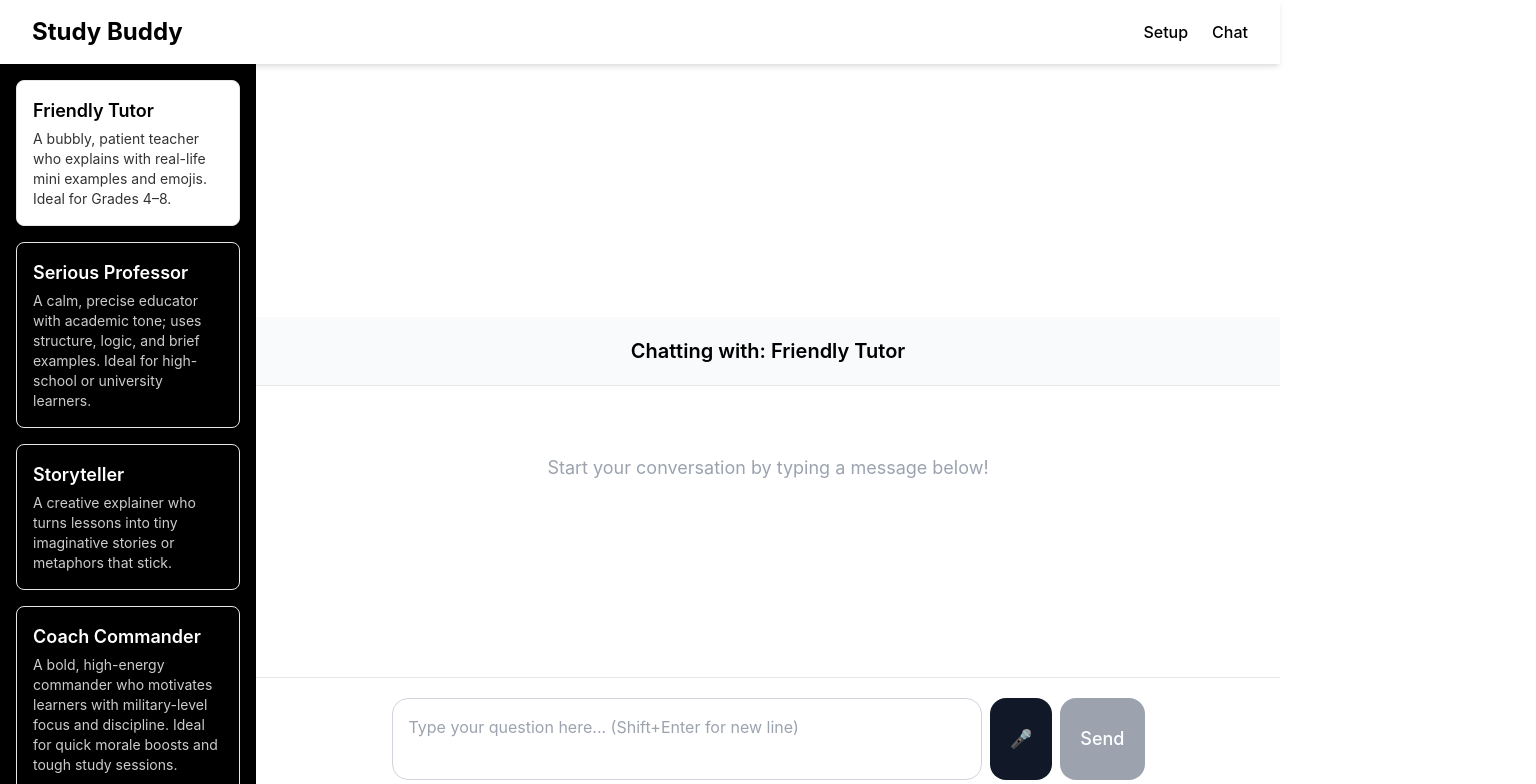
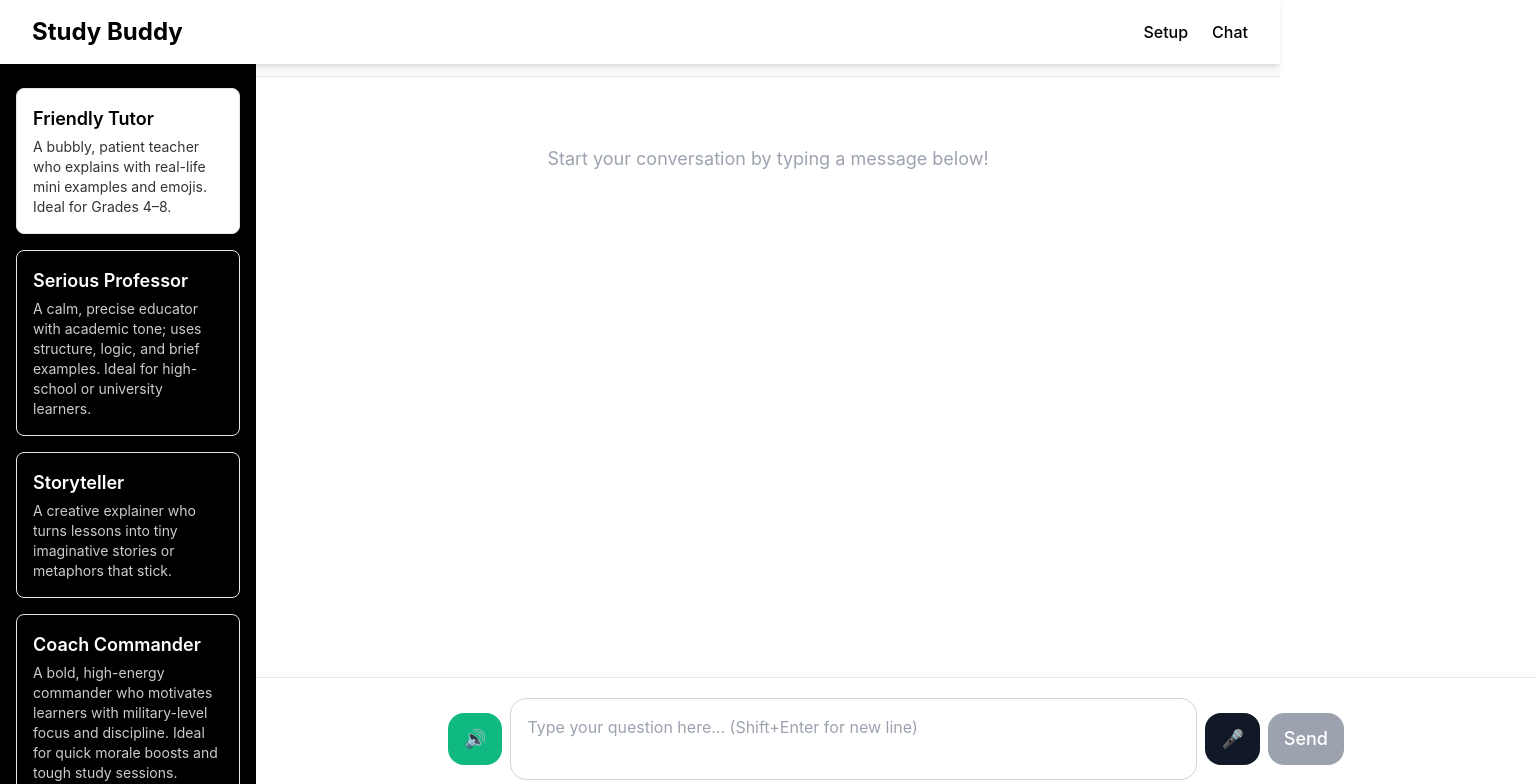
Before and after one commit to chrls04/learning-assistant, a React (Vite) app in the folder study-buddy/frontend/: page /personalities in a window 1280 px wide. Both pictures are taken after a click on the element 128 px from the left and 153 px from the top of the page. Shown: the top 784 px of the page, 1536 px wide, since content can reach past the window. Built offline with nearby package versions, Linux system fonts and the light colour scheme.

Commit message:
added audio playback button

```diff
--- a/study-buddy/frontend/src/components/PersonalitiesPage.jsx
+++ b/study-buddy/frontend/src/components/PersonalitiesPage.jsx
@@ -16,9 +16,9 @@ export default function PersonalitiesPage() {
 
   return (
     <div className="relative min-h-screen flex bg-white text-black">
-      {/* Sidebar */}
-      <aside className="w-64 bg-black text-white flex flex-col p-4 space-y-4 overflow-y-auto">
-        <h2 className="text-2xl font-bold mb-4">Personalities</h2>
+      {/* Sidebar - Fixed with independent scroll */}
+      <aside className="fixed left-0 top-0 h-screen w-64 bg-black text-white flex flex-col p-4 space-y-4 overflow-y-auto z-40">
+        <h2 className="text-2xl font-bold mb-4 sticky top-0 bg-black pb-2">Personalities</h2>
         {personalities.map((p) => (
           <div
             key={p.key}
--- a/study-buddy/frontend/src/components/chatbox.jsx
+++ b/study-buddy/frontend/src/components/chatbox.jsx
@@ -25,6 +25,8 @@ export default function ChatBox({ selectedPersonality }) {
   const [chatHistory, setChatHistory] = useState([]);
   const [isLoading, setIsLoading] = useState(false);
   const [isListening, setIsListening] = useState(false);
+  const [isPlayingAudio, setIsPlayingAudio] = useState(false);
+  const [autoPlayAudio, setAutoPlayAudio] = useState(true); // Toggle for auto-play
 
   // Initialize speech recognition
   useEffect(() => {
@@ -123,10 +125,18 @@ export default function ChatBox({ selectedPersonality }) {
   };
 
   const generateAudio = async (text) => {
-    if (!ELEVEN_LABS_API_KEY) return null;
+    if (!ELEVEN_LABS_API_KEY) {
+      console.warn('Eleven Labs API key not found - skipping audio generation');
+      return null;
+    }
 
     const voiceId = PERSONALITY_VOICE_IDS[selectedPersonality];
-    if (!voiceId) return null;
+    if (!voiceId) {
+      console.warn(`No voice ID found for personality: ${selectedPersonality}`);
+      return null;
+    }
+
+    console.log('Generating audio for text length:', text.length);
 
     try {
       const response = await fetch(`https://api.elevenlabs.io/v1/text-to-speech/${voiceId}`, {
@@ -138,18 +148,25 @@ export default function ChatBox({ selectedPersonality }) {
         body: JSON.stringify({
           text: text,
           voice_settings: {},
+          model_id: "eleven_monolingual_v1",
           output_format: "mp3_44100_128"
         })
       });
 
       if (response.ok) {
         const audioBlob = await response.blob();
-        return URL.createObjectURL(audioBlob);
+        const audioUrl = URL.createObjectURL(audioBlob);
+        console.log('Audio generated successfully');
+        return audioUrl;
+      } else {
+        const errorText = await response.text();
+        console.error('Eleven Labs API error:', response.status, errorText);
+        return null;
       }
     } catch (error) {
       console.error("Audio generation error:", error);
+      return null;
     }
-    return null;
   };
 
   const handleSubmit = async () => {
@@ -176,8 +193,13 @@ export default function ChatBox({ selectedPersonality }) {
         audioUrl: audioUrl
       }]);
 
-      if (audioUrl && audioRef.current) {
+      console.log('Audio URL:', audioUrl ? 'Generated' : 'Not generated');
+
+      if (audioUrl && audioRef.current && autoPlayAudio) {
         audioRef.current.src = audioUrl;
+        audioRef.current.onplay = () => setIsPlayingAudio(true);
+        audioRef.current.onended = () => setIsPlayingAudio(false);
+        audioRef.current.onpause = () => setIsPlayingAudio(false);
         audioRef.current.play().catch(err => console.error("Audio playback error:", err));
       }
 
@@ -217,10 +239,25 @@ export default function ChatBox({ selectedPersonality }) {
     return getPersonality(selectedPersonality).name;
   };
 
+  const handlePlayLatestAudio = () => {
+    const latestMessageWithAudio = [...chatHistory].reverse().find(msg => msg.audioUrl);
+    if (latestMessageWithAudio && audioRef.current) {
+      audioRef.current.src = latestMessageWithAudio.audioUrl;
+      audioRef.current.play();
+    }
+  };
+
+  const handleStopAudio = () => {
+    if (audioRef.current) {
+      audioRef.current.pause();
+      audioRef.current.currentTime = 0;
+    }
+  };
+
   return (
     <div className="w-full h-screen flex flex-col">
       {/* Chat Header */}
-      <div className="p-5 border-b border-gray-200 bg-gray-50 text-center">
+      <div className="p-5 border-b border-gray-200 bg-gray-50 text-center ml-64">
         <h2 className="text-xl font-semibold text-black m-0">
           Chatting with: {getPersonalityName()}
         </h2>
@@ -231,12 +268,39 @@ export default function ChatBox({ selectedPersonality }) {
             {profile.grade && ` • Grade ${profile.grade}`}
           </p>
         )}
+
+        {/* Audio Controls */}
+        <div className="mt-2 flex justify-center gap-2">
+          {chatHistory.some(msg => msg.audioUrl) && (
+            <>
+              <button
+                onClick={handlePlayLatestAudio}
+                disabled={isPlayingAudio}
+                className={`px-3 py-1 text-sm rounded-lg ${
+                  isPlayingAudio
+                    ? 'bg-gray-300 text-gray-500 cursor-not-allowed'
+                    : 'bg-blue-500 text-white hover:bg-blue-600 cursor-pointer'
+                }`}
+              >
+                🔊 Play Latest Response
+              </button>
+              {isPlayingAudio && (
+                <button
+                  onClick={handleStopAudio}
+                  className="px-3 py-1 text-sm rounded-lg bg-red-500 text-white hover:bg-red-600 cursor-pointer"
+                >
+                  ⏸️ Stop Audio
+                </button>
+              )}
+            </>
+          )}
+        </div>
       </div>
 
       {/* Chat Messages */}
       <div
         ref={chatContainerRef}
-        className="flex-1 overflow-y-auto p-5 flex flex-col gap-4 bg-white"
+        className="flex-1 overflow-y-auto p-5 flex flex-col gap-4 bg-white ml-64"
       >
         {chatHistory.length === 0 && (
           <div className="text-center text-gray-400 mt-12 text-lg">
@@ -281,7 +345,21 @@ export default function ChatBox({ selectedPersonality }) {
       </div>
 
       {/* Input Area */}
-      <div className="sticky bottom-0 w-full flex justify-center p-5 bg-white border-t border-gray-200 z-50">
+      <div className="sticky bottom-0 w-full flex justify-center p-5 bg-white border-t border-gray-200 z-50 ml-64">
+        <div className="flex w-full max-w-4xl justify-center items-center gap-2">
+        {/* Audio Toggle Button */}
+        <button
+          onClick={() => setAutoPlayAudio(!autoPlayAudio)}
+          className={`px-4 py-3 rounded-2xl text-lg font-medium border-2 transition-all ${
+            autoPlayAudio
+              ? 'bg-green-500 border-green-600 text-white hover:bg-green-600'
+              : 'bg-gray-200 border-gray-300 text-gray-600 hover:bg-gray-300'
+          }`}
+          title={autoPlayAudio ? "Audio ON - Will play responses automatically" : "Audio OFF - Click to enable"}
+        >
+          {autoPlayAudio ? '🔊' : '🔇'}
+        </button>
+
         <textarea
           ref={textareaRef}
           placeholder="Type your question here... (Shift+Enter for new line)"
@@ -289,23 +367,24 @@ export default function ChatBox({ selectedPersonality }) {
           onInput={handleInput}
           onKeyPress={handleKeyPress}
           disabled={isLoading}
-          className="w-3/5 max-w-[700px] text-base rounded-2xl border border-gray-300 p-4 mr-2 resize-none overflow-hidden min-h-[50px] max-h-[200px] leading-6"
+          className="flex-1 max-w-[700px] text-base rounded-2xl border border-gray-300 p-4 resize-none overflow-hidden min-h-[50px] max-h-[200px] leading-6"
         />
         <button
           onClick={handleListen}
           disabled={isLoading}
-          className={`px-5 rounded-2xl text-lg font-medium mr-2 min-w-[80px] border-none cursor-pointer ${
+          className={`px-4 py-3 rounded-2xl text-lg font-medium border-none cursor-pointer min-w-[60px] ${
             isListening
               ? 'bg-red-500 text-white'
               : 'bg-gray-900 text-white hover:bg-gray-700'
           } ${isLoading && 'cursor-not-allowed opacity-50'}`}
+          title="Voice input"
         >
-          {isListening ? "🎤 Stop" : "🎤"}
+          {isListening ? "⏸️" : "🎤"}
         </button>
         <button
           onClick={handleSubmit}
           disabled={isLoading || message.trim() === ""}
-          className={`px-5 rounded-2xl text-lg font-medium min-w-[80px] border-none ${
+          className={`px-4 py-3 rounded-2xl text-lg font-medium border-none min-w-[80px] ${
             isLoading || message.trim() === ""
               ? 'bg-gray-400 text-white cursor-not-allowed'
               : 'bg-gray-900 text-white hover:bg-gray-700 cursor-pointer'
@@ -313,6 +392,7 @@ export default function ChatBox({ selectedPersonality }) {
         >
           {isLoading ? "..." : "Send"}
         </button>
+        </div>
       </div>
 
       <audio ref={audioRef} className="hidden" />
```
Also changed, not shown: 1 other file (tests, documents, lock files or other folders).
